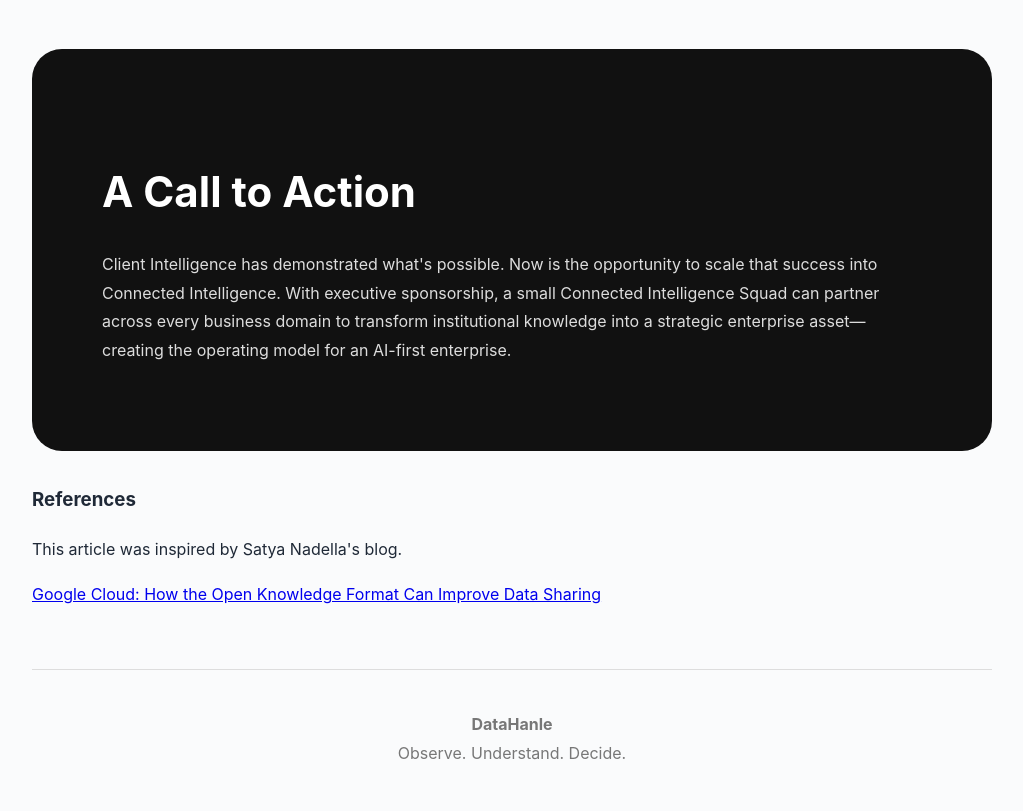
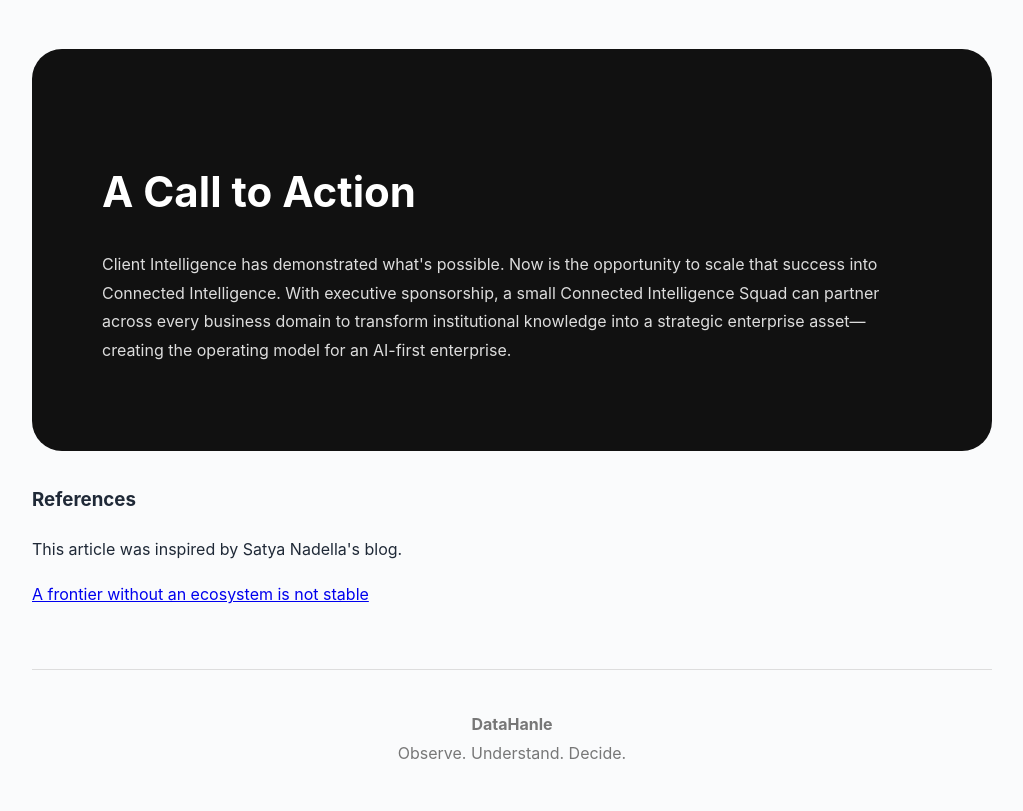
Before and after one commit to kapilraj18/datahanle, a plain HTML site: page articles/connected-intelligence.html in a window 1280 px wide. Shown: the part 4260-5071 px from the top of the page, without its empty margins (128-1151 px from the left). Drawn offline with Linux system fonts and the light colour scheme.

Commit message:
Update connected-intelligence.html

```diff
--- a/articles/connected-intelligence.html
+++ b/articles/connected-intelligence.html
@@ -330,7 +330,7 @@
         <h3>References</h3>
         <p>This article was inspired by Satya Nadella's blog.</p>
         <p><a href="https://snscratchpad.com/posts/frontier-ecosystem/" target="_blank">
-            Google Cloud: How the Open Knowledge Format Can Improve Data Sharing
+            A frontier without an ecosystem is not stable
         </a></p>
     </section>
 
```
